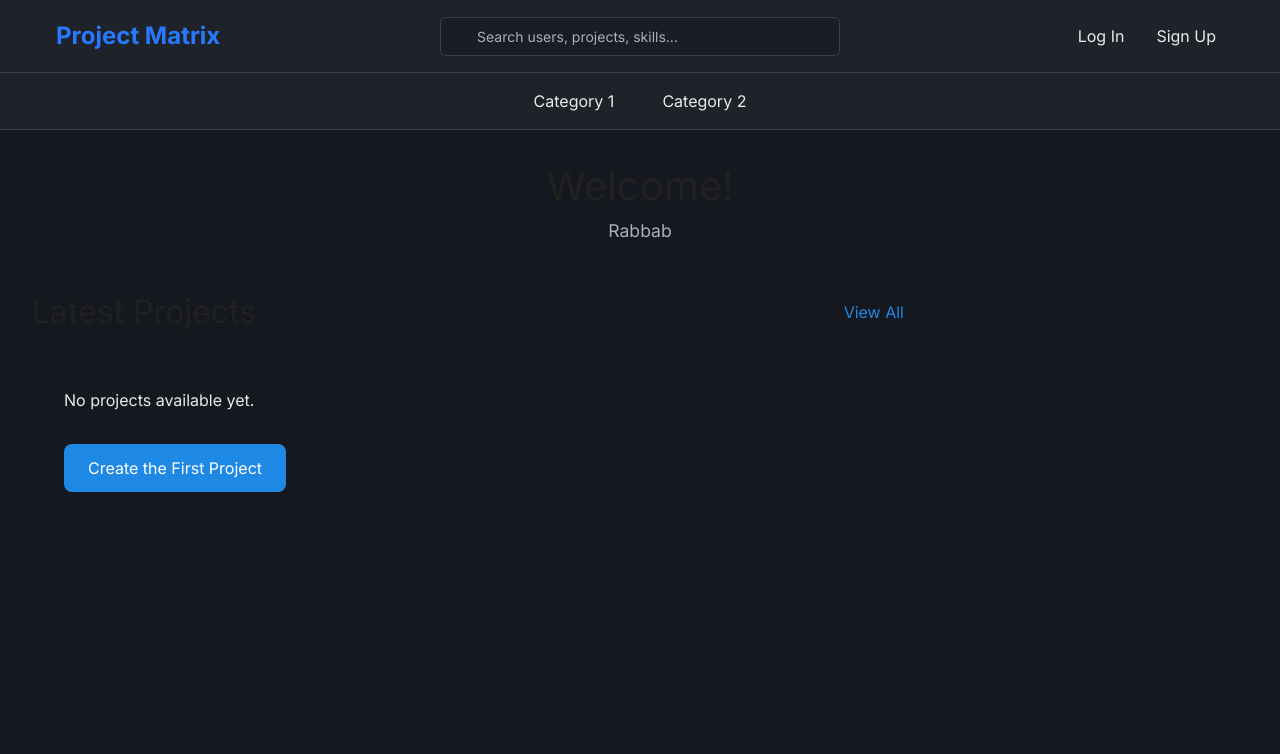
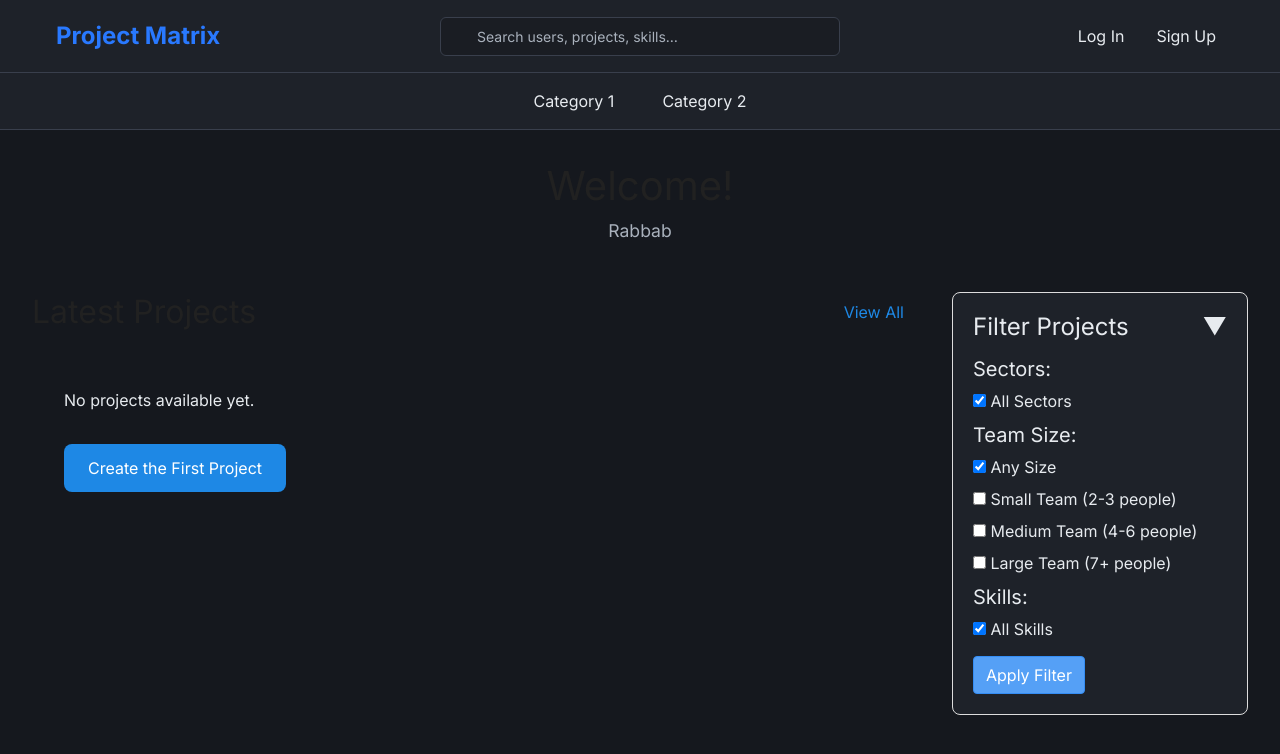
Before and after one commit to Archamat/Project-Matrix, a Flask app: page /dashboard in a window 1280 px wide. Shown: the top 754 px of the page. Run offline with Flask 3, Linux system fonts and the light colour scheme; data that the repository does not hold is empty; some libraries are stand-ins or nearby versions.

Commit message:
feat: add filtering functionality to dashboard with filter component

```diff
--- a/app/dashboard/dashboard.py
+++ b/app/dashboard/dashboard.py
@@ -1,16 +1,40 @@
-from flask import render_template
+from flask import render_template, request
 from app.projects.models import Project
+from app.filter.filter import get_filter_data, filter_projects
 from flask_login import current_user
 
+
 def handle_dashboard():
-    # Get all available projects for the main feed
-    projects = Project.query.order_by(Project.id.desc()).limit(10).all()
+    # Get filter options for the dropdown
+    options = []
+    filter_data = get_filter_data()
+
+    # Check if user applied filters
+    selected_sectors = request.args.getlist('sectors')
+    selected_num_of_people = request.args.getlist('people_counts')
+    selected_skills = request.args.getlist('skills')
+    # Get filtered projects
+    if selected_sectors and selected_sectors != ['all']:
+        options.append(('sectors', selected_sectors))
+    if selected_num_of_people and selected_num_of_people != ['all']:
+        options.append(('people_count', selected_num_of_people))
+    if selected_skills and selected_skills != ['all']:
+        options.append(('skills', selected_skills))
+    if options:
+        projects = filter_projects(dict(options))
+    else:
+        projects = Project.query.order_by(Project.id.desc()).limit(10).all()
 
     # Get user's created projects if authenticated
     user_projects = []
     if current_user.is_authenticated:
-        user_projects = Project.query.filter_by(creator_id=current_user.id).all()
+        user_projects = Project.query.filter_by(
+            creator_id=current_user.id).all()
 
     return render_template('dashboard.html',
-                         projects=projects,
-                         user_projects=user_projects)
+                           projects=projects,
+                           user_projects=user_projects,
+                           filter_data=filter_data,
+                           current_sectors=selected_sectors,
+                           current_num_of_people=selected_num_of_people,
+                           current_skills=selected_skills)
--- /dev/null
+++ b/app/filter/filter.py
@@ -0,0 +1,101 @@
+from app.projects.models import Project
+from sqlalchemy import or_
+
+
+def get_filter_data():
+    # Get Project Attributes for Filters
+    try:
+        sectors_from_db = Project.query.with_entities(
+            Project.sector).distinct().all()
+        people_counts_from_db = Project.query.with_entities(
+            Project.people_count).distinct().all()
+        skills_from_db = Project.query.with_entities(
+            Project.skills).distinct().all()
+
+        # Transform from tuples to lists
+        sectors = [row.sector for row in sectors_from_db]
+        people_counts = [row.people_count for row in people_counts_from_db]
+        skills = set()
+        for row in skills_from_db:
+            if row.skills:
+                skills.update(
+                    [skill.strip() for skill in row.skills.split(',')])
+        skills = list(skills)
+
+        sectors.sort()
+        people_counts.sort()
+        skills.sort()
+
+    except Exception as e:
+        # Handle error gracefully, e.g., log it
+        sectors, people_counts, skills = [], [], []
+        print(f"Error occurred while fetching project filter data: {e}")
+
+    return {
+        'sectors': sectors,
+        'people_counts': people_counts,
+        'skills': skills
+    }
+
+
+def filter_projects(options):
+    """Filter projects based on provided options"""
+    try:
+        query = Project.query
+
+        # Handle sectors
+        if 'sectors' in options and options['sectors']:
+            sectors = options['sectors']
+
+            # Ensure sectors is always a list
+            if isinstance(sectors, str):
+                sectors = [sectors]
+
+            # Filter if not 'all' selected
+            if sectors and 'all' not in sectors:
+                query = query.filter(Project.sector.in_(sectors))
+
+        if 'people_count' in options and options['people_count']:
+            people_count = options['people_count']
+            if isinstance(people_count, str):
+                people_count = [people_count]
+
+            if people_count and 'all' not in people_count:
+                count_filters = []
+                for count in people_count:
+                    if count == '2-3':
+                        count_filters.append(
+                            Project.people_count.between(2, 3))
+                    elif count == '4-6':
+                        count_filters.append(
+                            Project.people_count.between(4, 6))
+                    elif count == '7+':
+                        count_filters.append(Project.people_count >= 7)
+                if count_filters:
+                    query = query.filter(or_(*count_filters))
+
+        if 'skills' in options and options['skills']:
+            skills = options['skills']
+            if isinstance(skills, str):
+                skills = [skills]
+            if skills and 'all' not in skills:
+                skill_filters = []
+                for skill in skills:
+                    skill_filters.append(Project.skills.like(f"%{skill}%"))
+                query = query.filter(or_(
+                    *skill_filters))
+
+    except Exception as e:
+        print(f"Error occurred while filtering projects: {e}")
+        return []
+
+    return query.order_by(Project.id.desc()).all()
+
+
+# Let's add a simple helper function for single sector filtering
+def get_projects_by_sector(sector_name):
+    """Simple function to get projects by single sector (for learning)"""
+    if sector_name and sector_name.lower() != 'all':
+        return filter_projects({'sector': sector_name})
+    else:
+        return Project.query.order_by(Project.id.desc()).all()
--- /dev/null
+++ b/app/static/css/components/filter.css
@@ -0,0 +1,77 @@
+/* Filter Form Styles */
+
+/* =================================
+   MAIN CONTAINER
+   ================================= */
+.filter-container {
+    background-color: hsl(220 16% 14%);
+    border: 1px solid #ddd;
+    border-radius: 8px;
+    padding: 20px;
+    margin-bottom: 20px;
+    max-width: 300px;
+    min-width: 250px;
+}
+
+/* =================================
+   HEADER SECTION
+   ================================= */
+.filter-header {
+    margin-bottom: 15px;
+}
+
+.filter-toggle {
+    float: right;
+    transition: transform 0.3s ease;
+}
+
+/* =================================
+   CONTENT & FORM
+   ================================= */
+.filter-content {
+    max-height: 700px;
+    overflow: hidden;
+    transition: max-height 0.3s ease;
+}
+
+.filter-form {
+    /* Add form styles here */
+}
+
+.filter-group {
+    margin-bottom: 15px;
+}
+
+/* =================================
+   CHECKBOX SECTIONS
+   ================================= */
+.sector-checkboxes {
+    margin-bottom: 10px;
+}
+
+.num_of_people_filter {
+    margin-bottom: 10px;
+}
+
+.skills_filter {
+    margin-bottom: 10px;
+}
+
+/* All checkbox labels */
+.sector-checkboxes label,
+.skills_filter label,
+.num_of_people_filter label {
+    display: block;
+    margin-bottom: 8px;
+}
+
+/* =================================
+   COLLAPSED STATE
+   ================================= */
+.filter-container.collapsed .filter-content {
+    max-height: 0;
+}
+
+.filter-container.collapsed .filter-toggle {
+    transform: rotate(-90deg);
+}
--- a/app/static/style.css
+++ b/app/static/style.css
@@ -8,6 +8,7 @@
 @import url('./css/components/buttons.css');
 @import url('./css/components/cards.css');
 @import url('./css/components/forms.css');
+@import url('./css/components/filter.css');
 
 /* Page-specific styles */
 @import url('./css/pages/auth.css');
--- a/app/templates/dashboard.html
+++ b/app/templates/dashboard.html
@@ -35,6 +35,8 @@
 
         <!-- Right Column: Sidebar with Stats and Activity -->
         <div class="sidebar-column">
+            <!-- Filter Component -->
+            {% include 'filter.html' with context %}
             <!-- Quick Actions -->
             {% if current_user.is_authenticated %}
             <div class="quick-actions-widget">
--- /dev/null
+++ b/app/templates/filter.html
@@ -0,0 +1,79 @@
+<!-- Filter Component - No DOCTYPE needed for includes -->
+<div class="filter-container">
+    <div class="filter-header">
+        <h4><i class="fas fa-filter"></i> Filter Projects
+            <span class = "filter-toggle">▼</span>
+        </h4>
+    </div>
+    <div class="filter-content">
+        <form method="GET" class="filter-form">
+            <div class="filter-group">
+                <div class="sector-checkboxes">
+                    <h5>Sectors:</h5>
+                    <label>
+                        <input type="checkbox" name="sectors" value="all" {% if not current_sectors or 'all' in current_sectors %}checked{% endif %}>
+                        All Sectors
+                    </label>
+                    {% if filter_data and filter_data.sectors %}
+                        {% for sector in filter_data.sectors %}
+                            <label>
+                                <input type="checkbox" name="sectors" value="{{ sector }}" {% if current_sectors and sector in current_sectors %}checked{% endif %}>
+                                {{ sector }}
+                            </label>
+                        {% endfor %}
+                    {% endif %}
+                </div>
+                <div class="num_of_people_filter">
+                    <h5>Team Size:</h5>
+                    <label>
+                        <input type="checkbox" name="people_counts" value="all" {% if not current_people_counts or 'all' in current_people_counts %}checked{% endif %}>
+                        Any Size
+                    </label>
+                    <!-- Handcrafted team size options -->
+                    <label>
+                        <input type="checkbox" name="people_counts" value="2-3" {% if current_people_counts and '2-3' in current_people_counts %}checked{% endif %}>
+                        Small Team (2-3 people)
+                    </label>
+                    <label>
+                        <input type="checkbox" name="people_counts" value="4-6" {% if current_people_counts and '4-6' in current_people_counts %}checked{% endif %}>
+                        Medium Team (4-6 people)
+                    </label>
+                    <label>
+                        <input type="checkbox" name="people_counts" value="7+" {% if current_people_counts and '7+' in current_people_counts %}checked{% endif %}>
+                        Large Team (7+ people)
+                    </label>
+                </div>
+                <div class="skills_filter">
+                    <h5>Skills:</h5>
+                    <label>
+                        <input type="checkbox" name="skills" value="all" {% if not current_skills or 'all' in current_skills %}checked{% endif %}>
+                        All Skills
+                    </label>
+                    {% if filter_data and filter_data.skills %}
+                        {% for skill in filter_data.skills %}
+                            <label>
+                                <input type="checkbox" name="skills" value="{{ skill }}" {% if current_skills and skill in current_skills %}checked{% endif %}>
+                                {{ skill }}
+                            </label>
+                        {% endfor %}
+                    {% endif %}
+                </div>
+            </div>
+            <button type="submit" class="btn btn-primary">
+                Apply Filter
+            </button>
+        </form>
+    </div>
+</div>
+
+
+<script>
+document.addEventListener('DOMContentLoaded', function() {
+    const header = document.querySelector('.filter-header');
+    const container = document.querySelector('.filter-container');
+
+    header.addEventListener('click', function() {
+        container.classList.toggle('collapsed');
+    });
+});
+</script>
```
